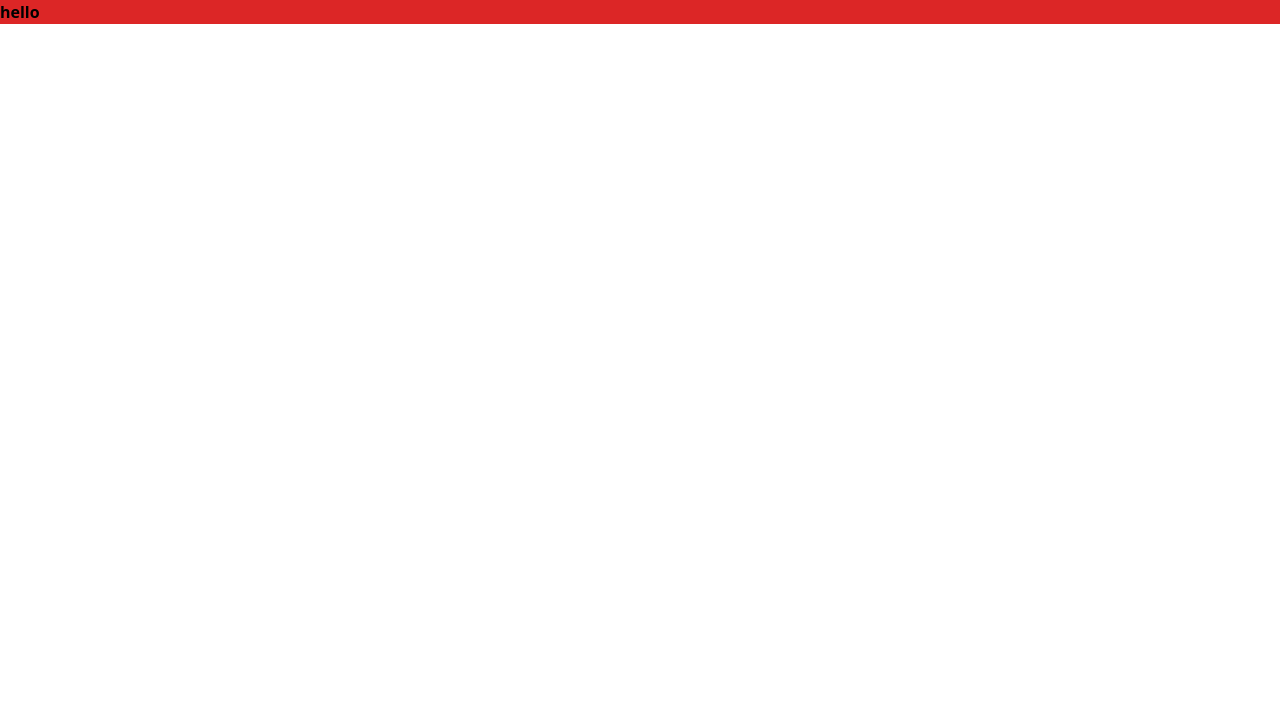
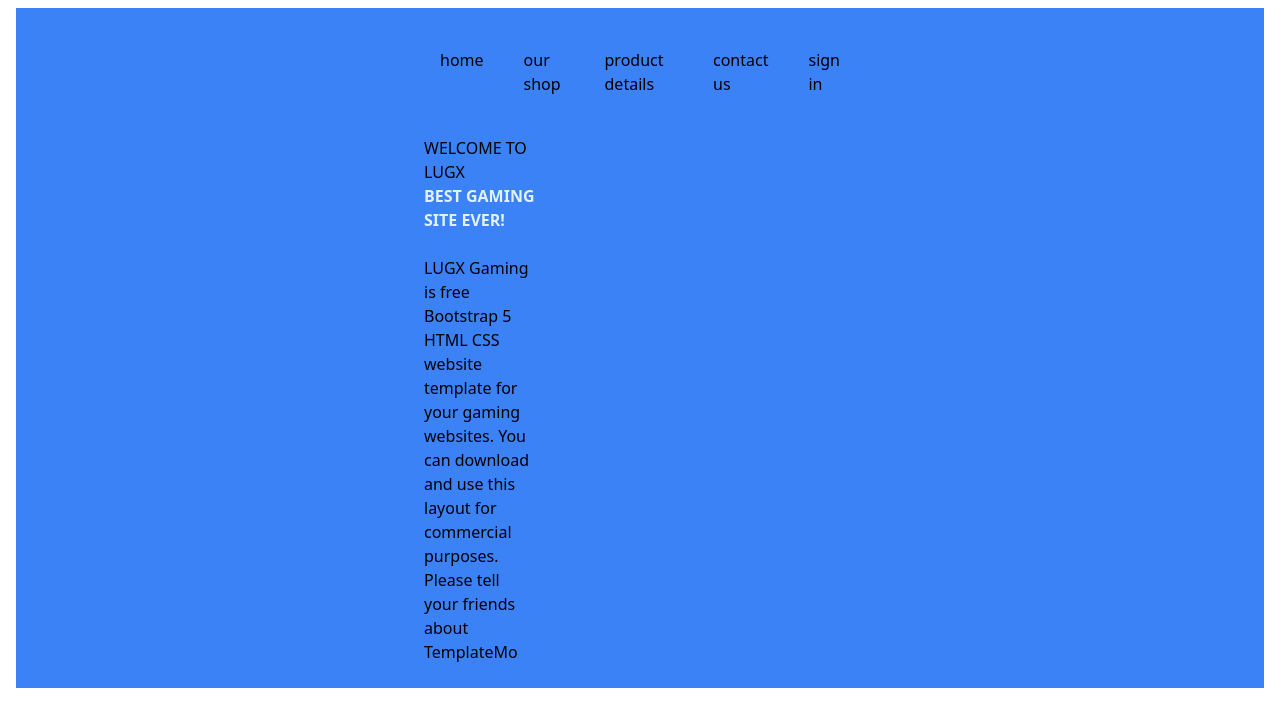
Before and after one commit to Ndizihiwe99/Tailwindcss_cloning_exercise, a website built with Vite: page src/index.html in a window 1280 px wide. Built offline with nearby package versions, Linux system fonts and the light colour scheme.

Commit message:
second commit

```diff
--- a/src/index.html
+++ b/src/index.html
@@ -6,9 +6,43 @@
     <title>Document</title>
     <link rel="stylesheet" href="output.css">
 </head>
-<body>
-    <p class="font-bold bg-red-600">
-        hello
-    </p>
+<body >
+    <div class="px-4 py-2 ">
+        <div>
+         <div class="bg-blue-500">
+            <div>
+                <div class="px-10">
+                    <div>
+                        <div class="place-self-end px-96 py-10 flex space-x-10">
+                            <div class="">home</div>
+                            <div class="">our shop</div>
+                            <div>product details</div>
+                            <div>contact us</div>
+                            <div>sign in</div>
+                        </div>
+                    </div>
+                </div>
+
+
+                    <div class="grid grid-cols-3 px-96">
+                        <div class="row-span-3">
+                            <h6 class="px-6 ">WELCOME TO LUGX</h6>
+                            <H1 class=" px-6 text-sky-100 font-extrabold">BEST GAMING SITE EVER!</H1>
+                            <p class="px-6 py-6">
+                                LUGX Gaming is free Bootstrap 5 HTML CSS website template for
+                                 your gaming websites. You can download and use this layout for
+                                  commercial purposes. Please tell your friends about TemplateMo
+                            </p>
+                        </div>
+                        <div class="row-span-3">
+
+                        </div>
+                    </div>
+                </div>
+            </div>
+        </div>
+    </div>
+
+
 </body>
 </html>
```
Also changed, not shown: package.json (+12 -1 lines), src/image/banner-image.jpg (added), src/image/logo.png (added), src/output.css, 3 other files.
